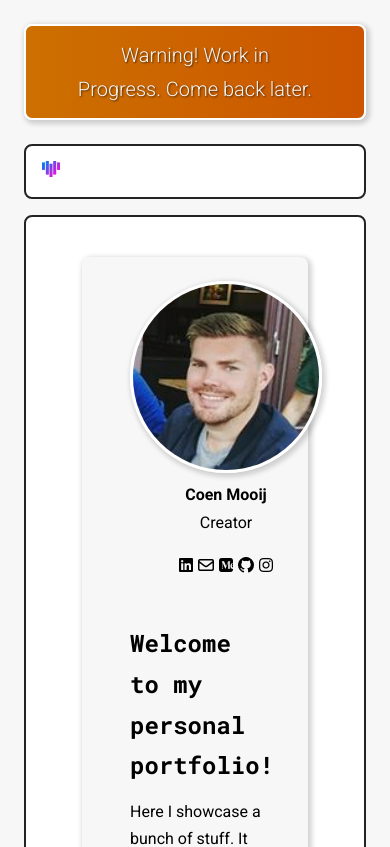
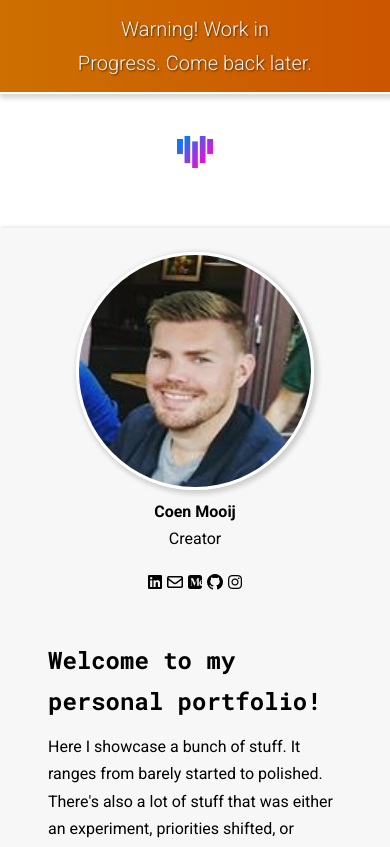
Before and after one commit to coenmooij/coenmooij.com, an Angular app: page / in a window 390 px wide. Shown: the top 847 px of the page. Built offline with nearby package versions, Linux system fonts and the light colour scheme.

Commit message:
fix mobile layout under 480px breakpoint

```diff
--- a/src/styles.scss
+++ b/src/styles.scss
@@ -11,6 +11,10 @@ html {
   text-rendering: optimizeLegibility;
   height: 100%;
   background-color: #f7f7f7;
+
+  @media(max-width: 480px) {
+    background-color: white;
+  }
 }
 
 body {
--- a/src/ui/banner/banner.component.scss
+++ b/src/ui/banner/banner.component.scss
@@ -10,4 +10,10 @@
   border: 2px solid #fff;
   box-shadow: 2px 2px 5px 2px rgba(0 0 0 / 17%);
   text-wrap: balance;
+
+  @media(max-width: 480px) {
+    border: none;
+    border-bottom: 2px solid white;
+    border-radius: 0;
+  }
 }
--- a/src/ui/feature-card/feature-card.component.scss
+++ b/src/ui/feature-card/feature-card.component.scss
@@ -7,6 +7,10 @@
   border-radius: 8px;
   flex-wrap: wrap;
   justify-content: space-around;
+
+  @media(max-width: 480px) {
+    border-radius: 0;
+  }
 }
 
 .feature-card__image {
--- a/src/ui/header/header.component.scss
+++ b/src/ui/header/header.component.scss
@@ -3,4 +3,13 @@
   border-radius: 8px;
   padding: 1.2rem 1.6rem;
   background-color: white;
+  font-size: 2.4rem;
+
+  @media(max-width: 480px) {
+    border-radius: 0;
+    border: none;
+    display: flex;
+    justify-content: center;
+    font-size: 3.2rem;
+  }
 }
--- a/src/ui/page/page.component.scss
+++ b/src/ui/page/page.component.scss
@@ -7,6 +7,10 @@
   margin: 0 auto;
   padding: 2.4rem;
   gap: 1.6rem;
+
+  @media(max-width: 480px) {
+    padding: 0;
+  }
 }
 
 .page__header {
@@ -20,6 +24,14 @@
   background-color: white;
   border-radius: 8px;
   padding: 2.4rem 3.2rem;
+
+  @media(max-width: 480px) {
+    border-radius: 0;
+    border-left: 0;
+    border-right: 0;
+    border: none;
+    padding: 0;
+  }
 }
 
 .page__footer {
--- a/src/ui/section/section.component.scss
+++ b/src/ui/section/section.component.scss
@@ -1,3 +1,7 @@
 .section {
   padding: 1.6rem 2.4rem;
+
+  @media(max-width: 480px) {
+    padding: 1.6rem 0;
+  }
 }
```
